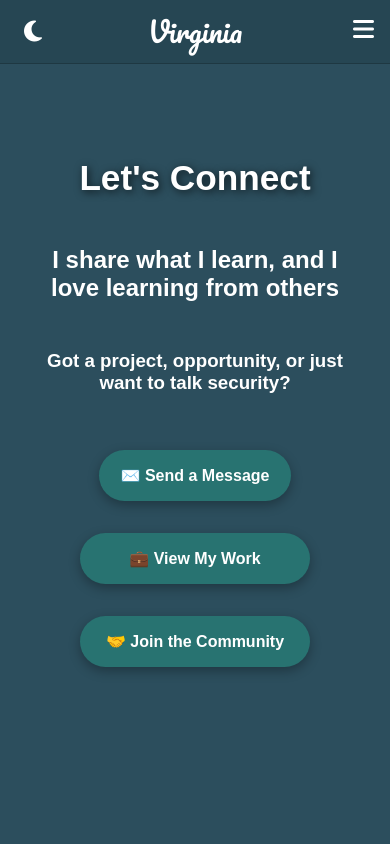
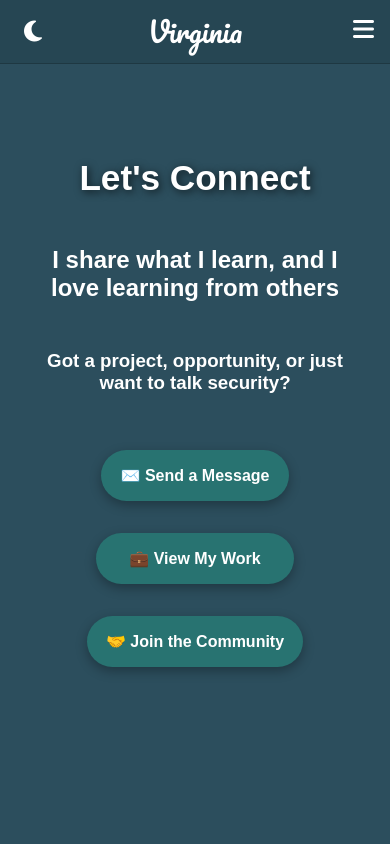
Before and after one commit to vnelai/vn-portfolio, a React (Vite) app: page /contact in a window 390 px wide. Shown: the top 844 px of the page. Built offline with nearby package versions, Linux system fonts and the light colour scheme.

Commit message:
fix(hero-contact): adjust minimum width of call-to-action button for better responsiveness

```diff
--- a/src/components/contact-components/hero-contact/HeroContact.css
+++ b/src/components/contact-components/hero-contact/HeroContact.css
@@ -112,6 +112,6 @@
   .cta-button-blog {
     padding: 1rem 1.2rem;
     font-size: 1rem;
-    min-width: 12rem;
+    min-width: 10rem;
   }
   }
```
